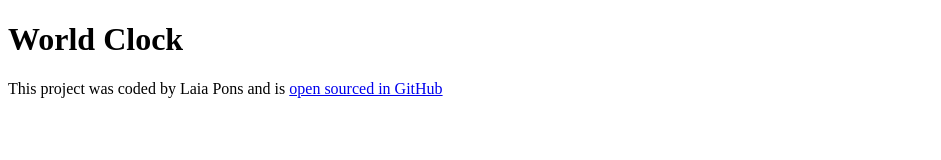
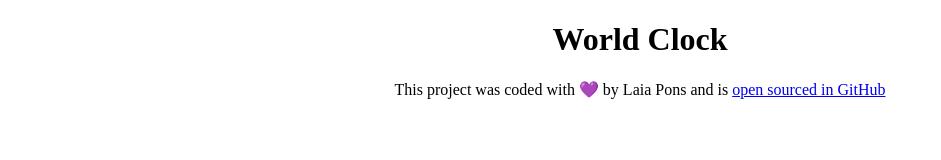
Before and after one commit to lpb1602/world-clock, a plain HTML site: page index.html in a window 1280 px wide. Shown: the whole page, without its empty margins (0-941 px from the left). Drawn offline with Linux system fonts and the light colour scheme.

Commit message:
Added GitHub Repository Link

```diff
--- a/css/style.css
+++ b/css/style.css
@@ -0,0 +1,6 @@
+h1 {
+  text-align: center;
+}
+footer {
+  text-align: center;
+}
--- a/index.html
+++ b/index.html
@@ -10,8 +10,10 @@
     <h1>World Clock</h1>
 
     <footer>
-      This project was coded by Laia Pons and is
-      <a href="#" target="_blank">open sourced in GitHub</a>
+      This project was coded with 💜 by Laia Pons and is
+      <a href="https://github.com/lpb1602/world-clock.git" target="_blank"
+        >open sourced in GitHub</a
+      >
     </footer>
     <script src="javascript/index.js"></script>
   </body>
```
